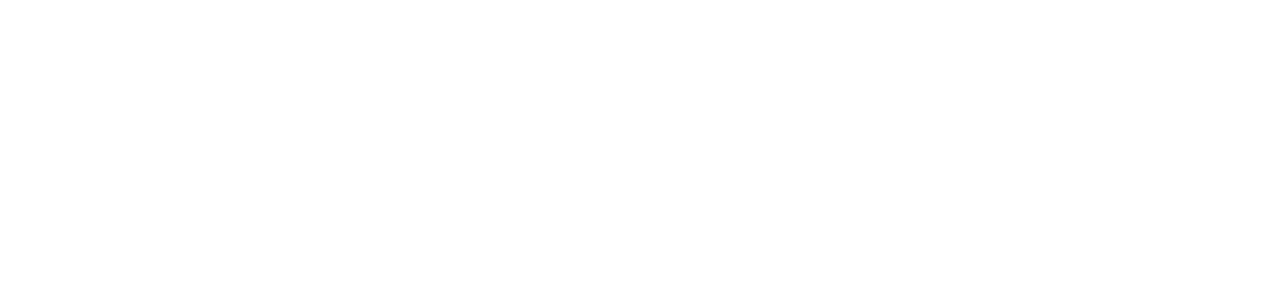
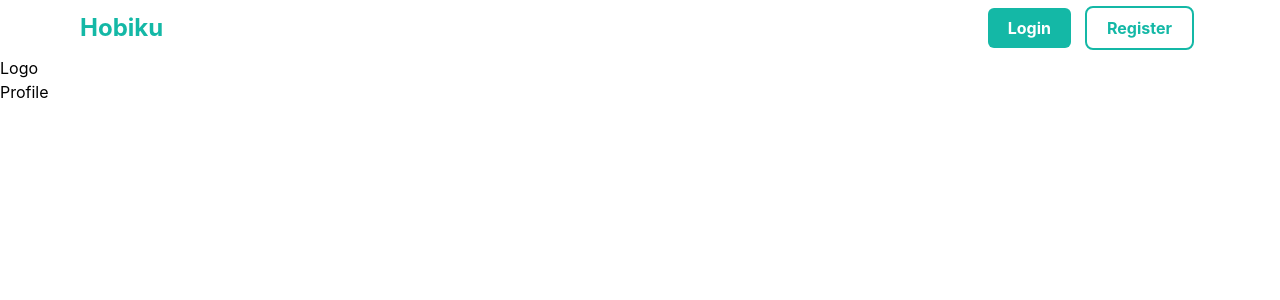
Before and after one commit to ATiarK/Hobiku-booking-sport-arena, a React (Create React App) app: page /user in a window 1280 px wide. Before the commit this address had no page. Shown: the top 300 px of the page. Built offline with nearby package versions, Linux system fonts and the light colour scheme.

Commit message:
Add Routes

```diff
--- /dev/null
+++ b/src/pages/User.jsx
@@ -0,0 +1,18 @@
+import React from 'react';
+import Navbar from '../components/Navbar';
+
+export default function User() {
+	return (
+		<>
+			<Navbar />
+			<div className='container'>
+				<div className='row'>
+					<div className='col-start-4'>Logo</div>
+					<div className='col-end-8'>
+						<h2>Profile</h2>
+					</div>
+				</div>
+			</div>
+		</>
+	);
+}
--- a/src/routes/Routes.jsx
+++ b/src/routes/Routes.jsx
@@ -2,6 +2,7 @@
 import App from '../pages/App';
 import Login from '../pages/Login';
 import Register from '../pages/Register';
+import User from '../pages/User';
 
 function Routing() {
 	return (
@@ -10,6 +11,7 @@
 				<Route path='/' element={<App />} />
 				<Route path='/login' element={<Login />} />
 				<Route path='/register' element={<Register />} />
+				<Route path='/user' element={<User />} />
 			</Routes>
 		</BrowserRouter>
 	);
```
